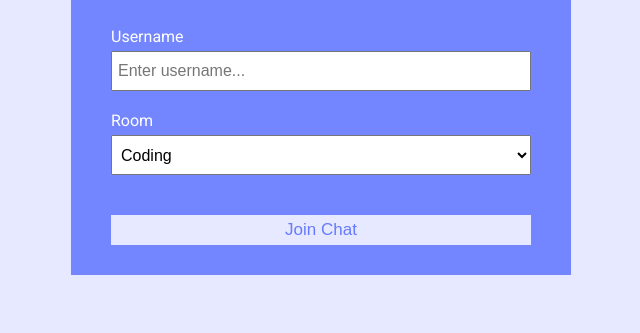
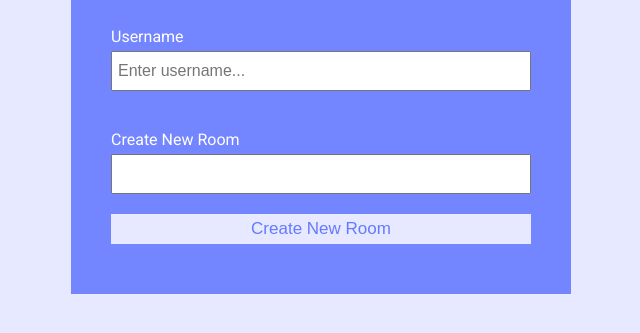
Before and after one commit to ktjhan/KChat, a website: page public/index.html in a window 1280 px wide. Shown: the part 161-494 px from the top of the page, without its empty margins (319-959 px from the left). Drawn offline with Linux system fonts and the light colour scheme.

Commit message:
fixed the rooms

```diff
--- a/public/index.html
+++ b/public/index.html
@@ -30,7 +30,7 @@
 							required
 						/>
 					</div>
-					<div class="form-control">
+					<!-- <div class="form-control">
 						<label for="room">Room</label>
 						<select name="room" id="room">
 							<option value="Coding">Coding</option>
@@ -39,7 +39,13 @@
 							<option value="Sports">Sports</option>
 						</select>
 					</div>
-					<button type="submit" class="btn">Join Chat</button>
+					<button type="submit" class="btn">Join Chat</button> -->
+					<div class=form-control>
+						<br>
+						<label for="room">Create New Room</label>
+						<input type='text' name="room" id="room">
+						<button type="submit" class="btn">Create New Room</button>
+					</div>
 				</form>
 			</main>
 		</div>
```
Also changed, not shown: public/js/main.js (+5 -3 lines).
